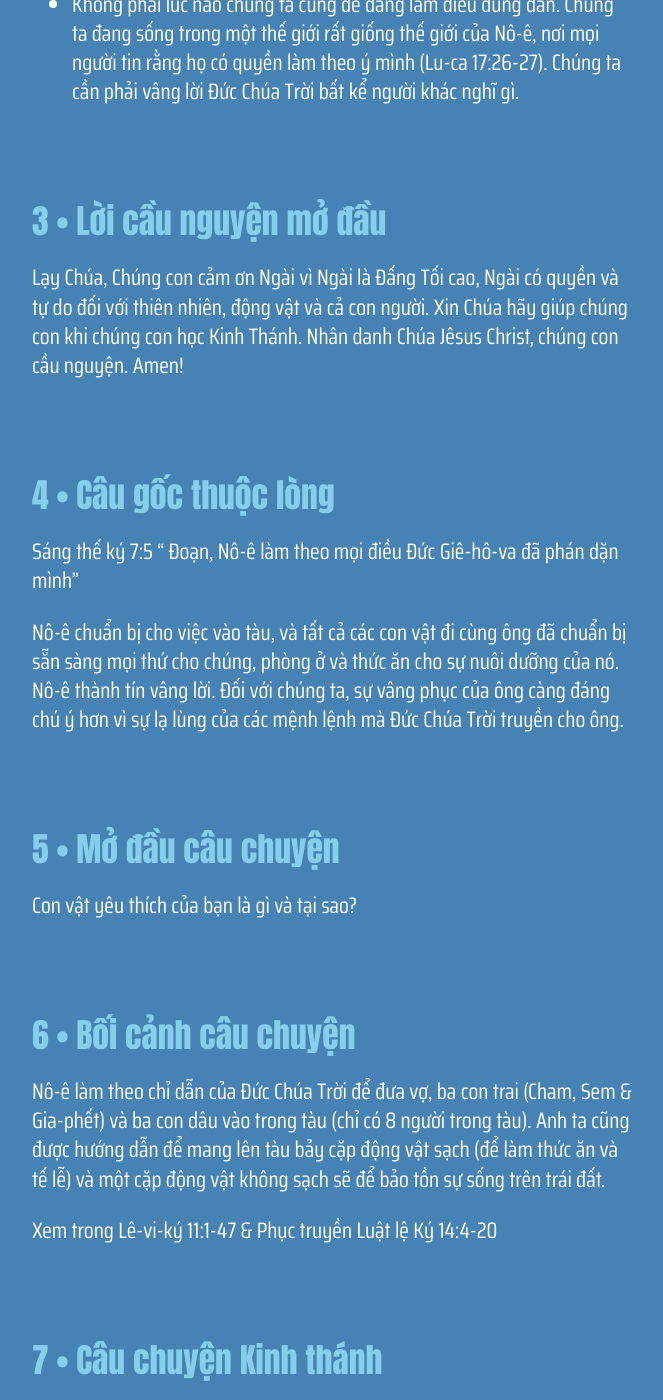
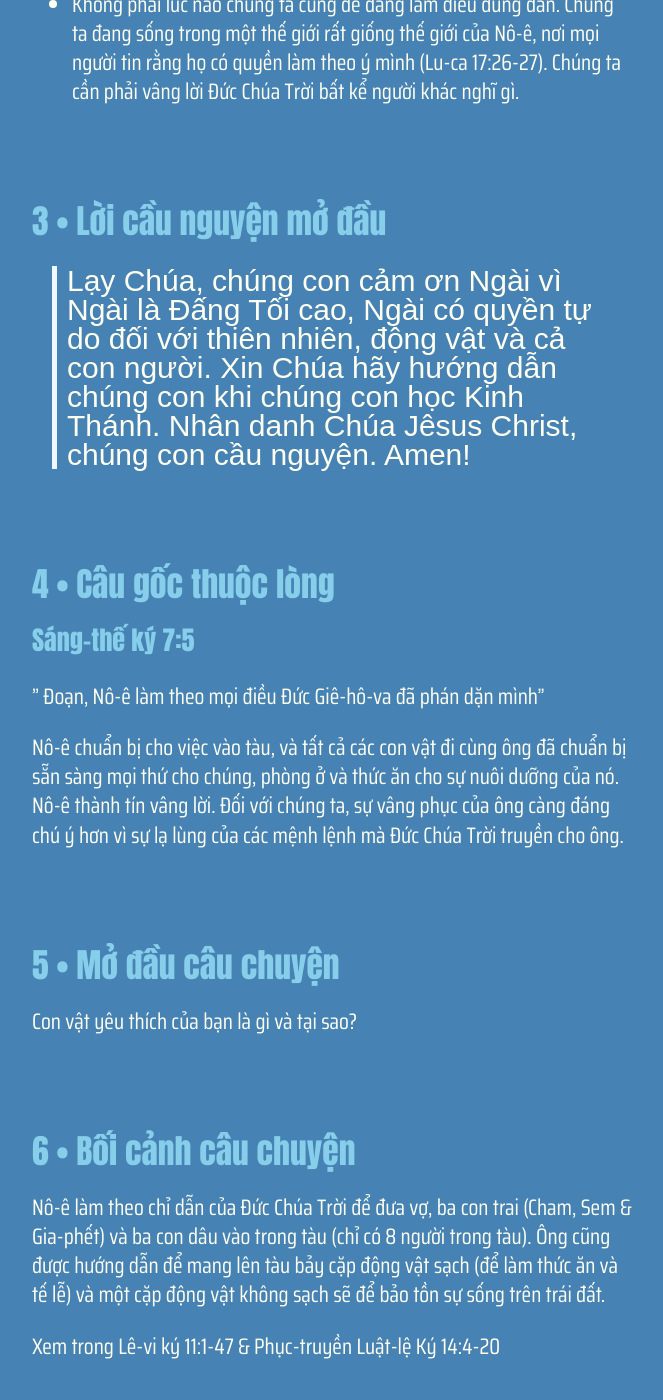
Before and after one commit to GospelTrust/LGS, a Jekyll site: the page built from docs/content/_vi/10-1.md, in a window 1280 px wide and 1400 px high, scrolled down 1546 px. Shown: the whole window, without its empty margins (308-971 px from the left). Built offline with Jekyll 4.4.1, drawn with Linux system fonts in a browser that asks for light colours; some web fonts are replaced; some of the changed text lies outside the part shown.

Commit message:
Update: w10d1

```diff
--- a/docs/content/_vi/10-1.md
+++ b/docs/content/_vi/10-1.md
@@ -20,11 +20,12 @@ layout: lesson
 
 
 {% include lesson/section.html index=3 %}
-Lạy Chúa, Chúng con cảm ơn Ngài vì Ngài là Đấng Tối cao, Ngài có quyền và tự do đối với thiên nhiên, động vật và cả con người. Xin Chúa hãy giúp chúng con khi chúng con học Kinh Thánh. Nhân danh Chúa Jêsus Christ, chúng con cầu nguyện. Amen!
+> Lạy Chúa, chúng con cảm ơn Ngài vì Ngài là Đấng Tối cao, Ngài có quyền tự do đối với thiên nhiên, động vật và cả con người. Xin Chúa hãy hướng dẫn chúng con khi chúng con học Kinh Thánh. Nhân danh Chúa Jêsus Christ, chúng con cầu nguyện. Amen!
 
 
 {% include lesson/section.html index=4 %}
-Sáng thế ký 7:5 " Đoạn, Nô-ê làm theo mọi điều Đức Giê-hô-va đã phán dặn mình"
+### Sáng-thế ký 7:5
+" Đoạn, Nô-ê làm theo mọi điều Đức Giê-hô-va đã phán dặn mình"
 
 Nô-ê chuẩn bị cho việc vào tàu, và tất cả các con vật đi cùng ông đã chuẩn bị sẵn sàng mọi thứ cho chúng, phòng ở và thức ăn cho sự nuôi dưỡng của nó. Nô-ê thành tín vâng lời. Đối với chúng ta, sự vâng phục của ông càng đáng chú ý hơn vì sự lạ lùng của các mệnh lệnh mà Đức Chúa Trời truyền cho ông.
 
@@ -34,17 +35,17 @@ Con vật yêu thích của bạn là gì và tại sao?
 
 
 {% include lesson/section.html index=6 %}
-Nô-ê làm theo chỉ dẫn của Đức Chúa Trời để đưa vợ, ba con trai (Cham, Sem & Gia-phết) và ba con dâu vào trong tàu (chỉ có 8 người trong tàu). Anh ta cũng được hướng dẫn để mang lên tàu bảy cặp động vật sạch (để làm thức ăn và tế lễ) và một cặp động vật không sạch sẽ để bảo tồn sự sống trên trái đất.
+Nô-ê làm theo chỉ dẫn của Đức Chúa Trời để đưa vợ, ba con trai (Cham, Sem & Gia-phết) và ba con dâu vào trong tàu (chỉ có 8 người trong tàu). Ông cũng được hướng dẫn để mang lên tàu bảy cặp động vật sạch (để làm thức ăn và tế lễ) và một cặp động vật không sạch sẽ để bảo tồn sự sống trên trái đất.
 
-Xem trong Lê-vi-ký 11:1-47 & Phục truyền Luật lệ Ký 14:4-20
+Xem trong Lê-vi ký 11:1-47 & Phục-truyền Luật-lệ Ký 14:4-20
 
 
 {% include lesson/section.html index=7 %}
-Sáng thế ký 7:5-10
+Sáng-thế ký 7:5-10
 
 
 {% include lesson/section.html index=8 %}
-ĐẶT CÂU HỎI
+### Đặt câu hỏi
 - Nhớ lại câu chuyện bằng cách nhắc trẻ em bằng các câu hỏi để ghi nhớ các chi tiết theo đúng thứ tự.
 1. Nô-ê đáp lại mệnh lệnh của Đức Chúa Trời như thế nào? V5
 2. Nô-ê bao nhiêu tuổi khi nước lụt tràn đến trên trái đất? V6
@@ -52,6 +53,7 @@ Sáng thế ký 7:5-10
 4. Những con vật nào mà Nô-ê cần phải đưa lên tàu. Có bao nhiêu cặp mỗi loại? V8
 5. Họ đi vào con tàu qua bao nhiêu cửa? V9
 6. Họ đã ở trong con tàu bao nhiêu ngày trước khi mưa đến? V10
+
 Để mỗi trẻ và hoặc thành viên trong gia đình kể lại câu chuyện theo đúng thứ tự.
 
 
@@ -62,4 +64,4 @@ Sáng thế ký 7:5-10
 
 
 {% include lesson/section.html index=10 %}
-Lạy Chúa, chúng con cảm ơn Ngài về Cuộc đời của Nô-ê. Ông đã lắng nghe Ngài và tuân theo mạng lệnh của Ngài. Chúng con cũng cần làm như vậy, lắng nghe và vâng theo Ngài. Xin Chúa hãy cho chúng con biết điều phải làm, giống như Nô-ê, chúng con cần vâng lời Ngài. Nhân danh Chúa Jêsus Christ, chúng con cầu nguyện. Amen!
+> Lạy Chúa, chúng con cảm ơn Ngài về cuộc đời của Nô-ê. Ông đã lắng nghe Ngài và tuân theo mạng lệnh của Ngài. Chúng con cũng cần làm như vậy, lắng nghe và vâng theo Ngài. Xin Chúa hãy cho chúng con biết điều phải làm, giống như Nô-ê, chúng con cần vâng lời Ngài. Nhân danh Chúa Jêsus Christ, chúng con cầu nguyện. Amen!
```
Also changed, not shown: other parts of docs/content/_vi/10-1.md (+2 -2 lines).
